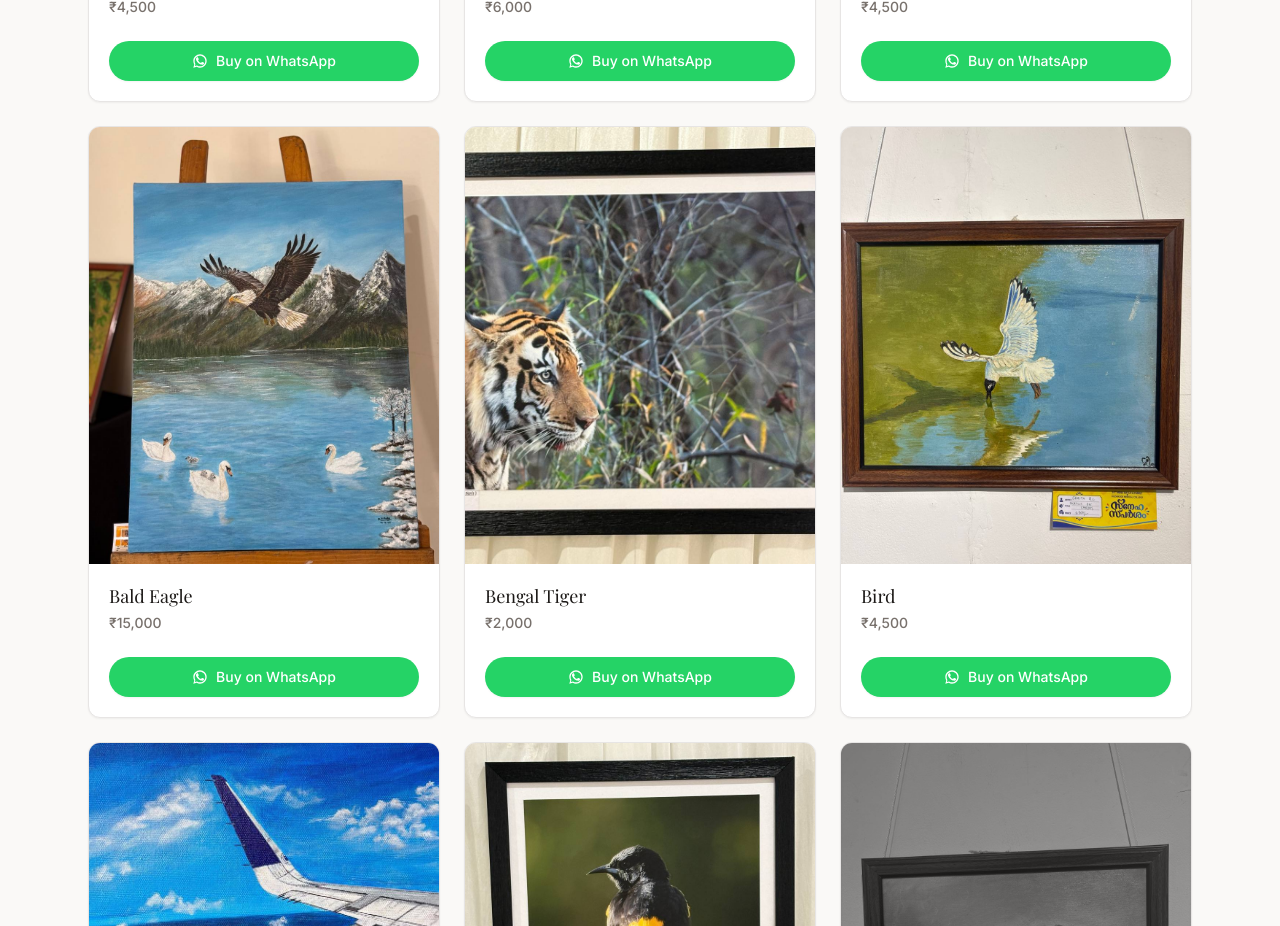
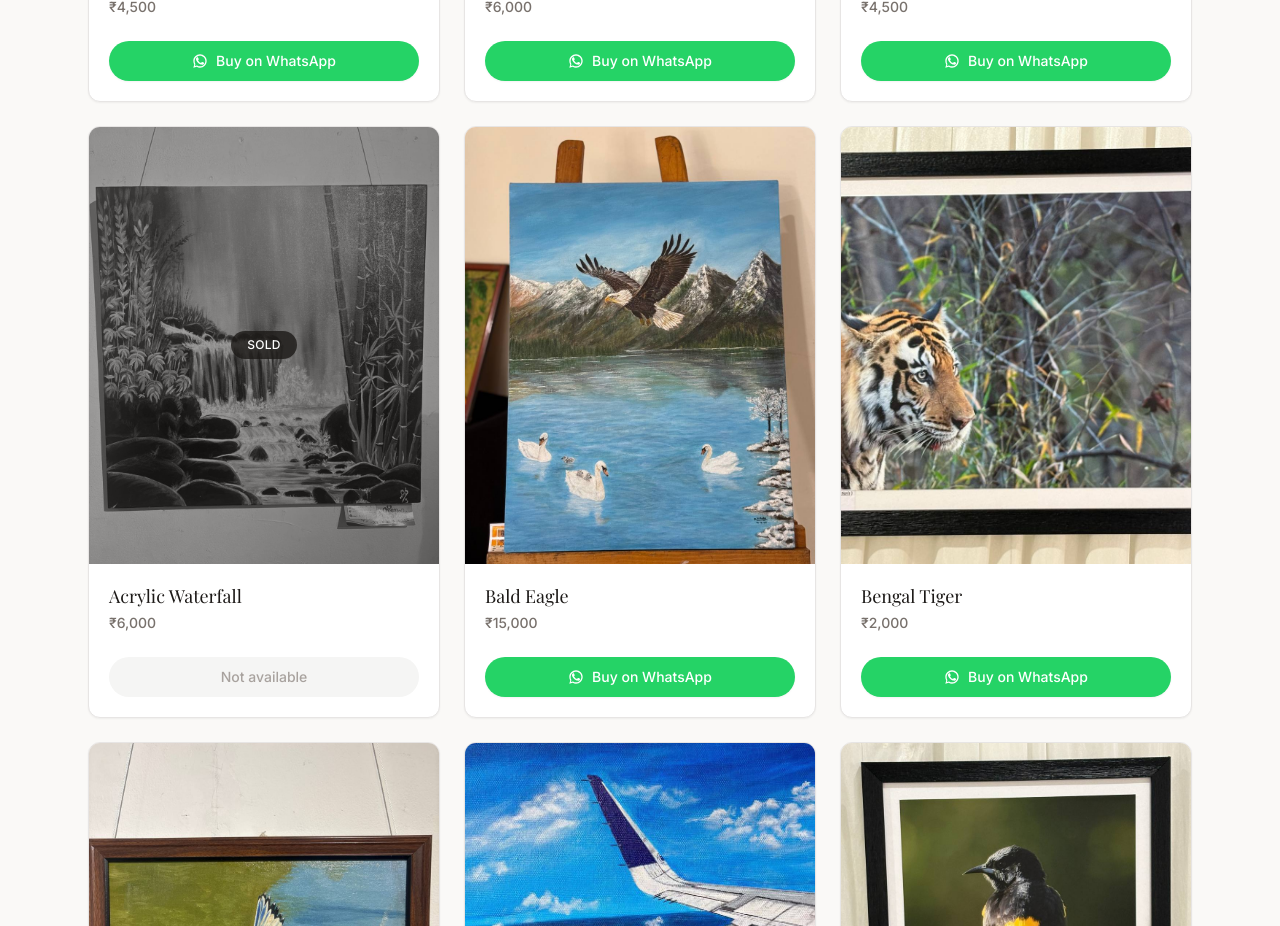
Before and after one commit to jasilmohmd/Art-catalogue, a Next.js app: page / in a window 1280 px wide. Shown: the part 2060-2986 px from the top of the page. Built offline with nearby package versions, Linux system fonts and the light colour scheme; a web font is replaced by a local one.

Commit message:
feat: add Acrylic Waterfall artwork

```diff
--- a/data/artworks.ts
+++ b/data/artworks.ts
@@ -50,6 +50,13 @@ export const artworks: Artwork[] = [
     price: 4500,
     image: "/artworks/acrylic_on_canvas-4500.jpg",
     available: true,
+  },
+  {
+    id: "acrylic-waterfall",
+    name: "Acrylic Waterfall",
+    price: 6000,
+    image: "/artworks/acrylic_waterfall-6000-sold.jpg",
+    available: false,
   },
   {
     id: "bald-eagle",
```
Also changed, not shown: public/artworks/acrylic_waterfall-6000-sold.jpg (added).
